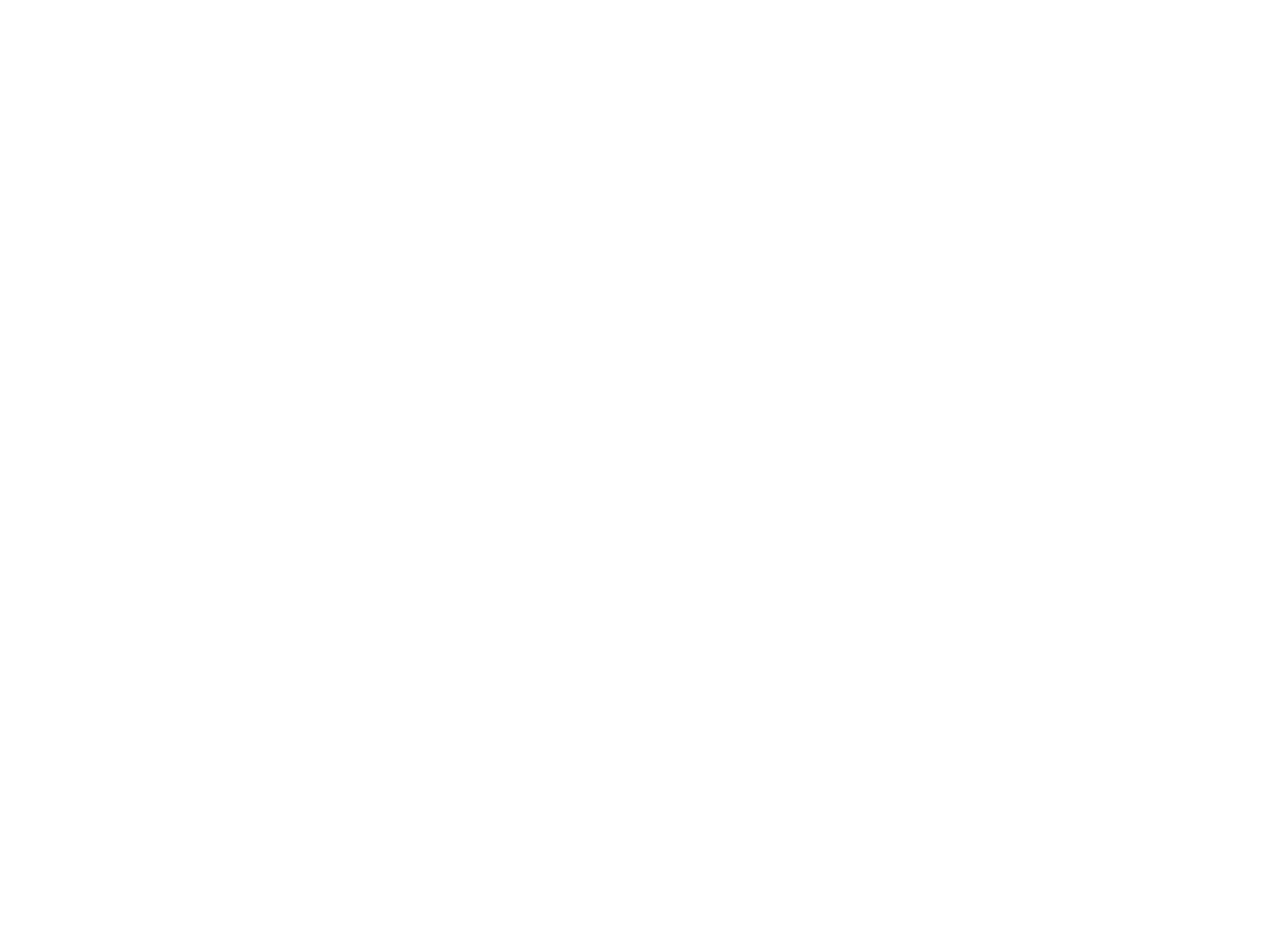
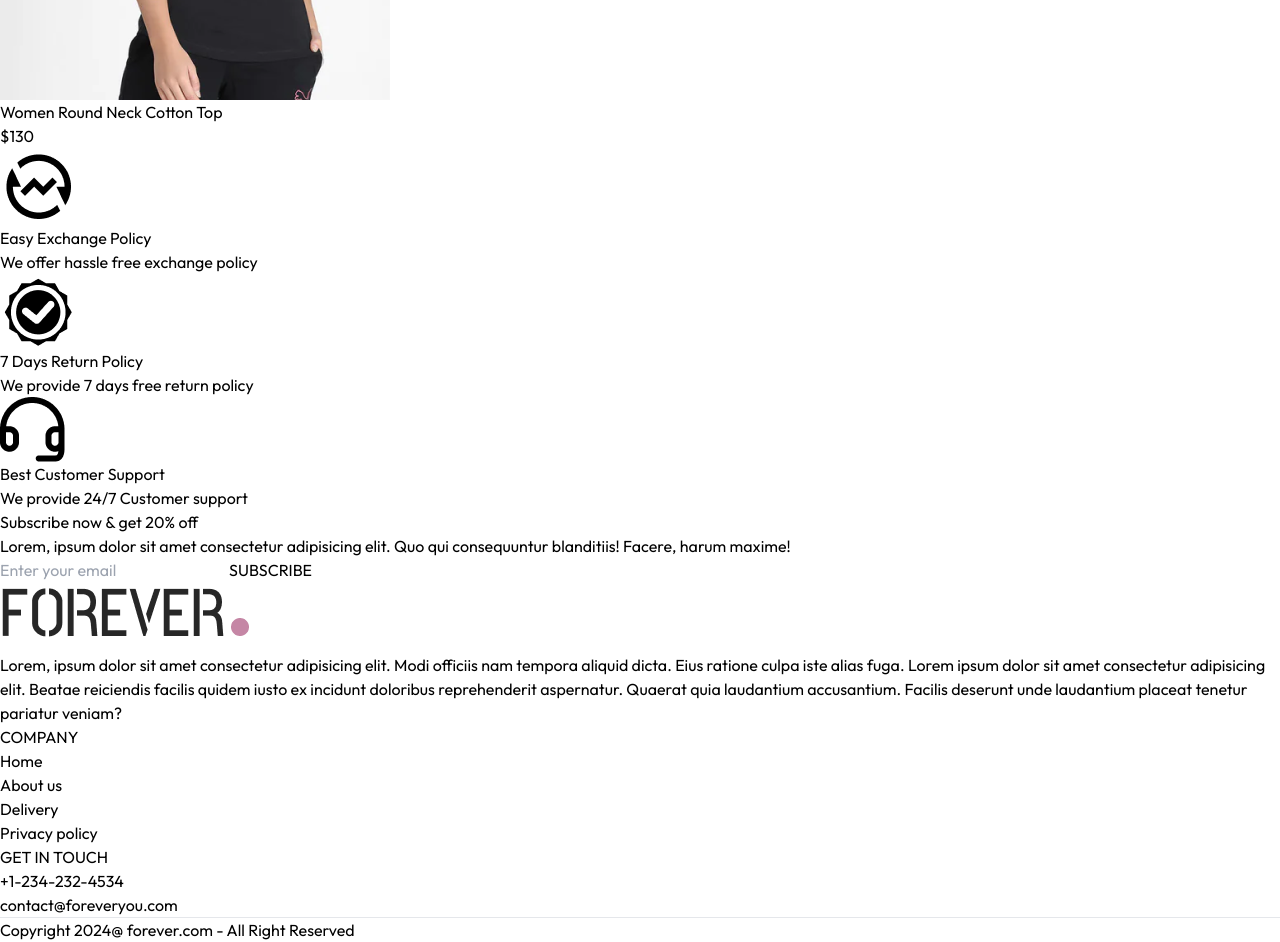
Before and after one commit to pradyumn8/E-commerce, a React (Vite) app in the folder frontend/: page / in a window 1280 px wide. Shown: the part 9020-9962 px from the top of the page. Before the commit the page ends 6630 px from the top, so only its background shows below. Built offline with nearby package versions, Linux system fonts and the light colour scheme.

Commit message:
Basic Interface is complete

```diff
--- a/frontend/src/App.jsx
+++ b/frontend/src/App.jsx
@@ -10,6 +10,7 @@
 import PlaceOrder from './pages/PlaceOrder'
 import Orders from './pages/Orders'
 import Navbar from './components/Navbar'
+import Footer from './components/Footer'
 
 const App = () => {
   return (
@@ -27,6 +28,7 @@
         <Route path='/orders' element={<Orders/>}/>
 
       </Routes>
+      <Footer/>
     </div>
   )
 }
--- /dev/null
+++ b/frontend/src/components/BestSeller.jsx
@@ -0,0 +1,44 @@
+import React, { useContext, useEffect, useState } from 'react';
+import { ShopContext } from '../context/ShopContext';
+import Title from './Title';
+import ProductItem from './ProductItem';
+
+const BestSeller = () => {
+  const { products } = useContext(ShopContext);
+  const [bestSeller, setBestSeller] = useState([]);
+
+  useEffect(() => {
+    console.log('Products:', products); // Check products data
+      const bestProduct = products.filter((item) => item.bestseller);
+      setBestSeller(bestProduct.slice(0, 5));
+      // console.log('Best Sellers:', bestProduct.slice(0, 5)); // Check bestSeller data
+  }, []);
+
+  return (
+    <div className="my-10">
+      <div className="text-center text-3xl py-8">
+        <Title text1={'BEST'} text2={'SELLERS'} />
+        <p className="w-3/4 m-auto text-xs md:text-base text-gray-600">
+          Lorem ipsum dolor sit amet, consectetur adipisicing elit. Voluptas, rem. Ex voluptatem optio magni accusamus esse perspiciatis, quam dolorem laborum.
+        </p>
+      </div>
+      <div className="grid grid-cols-2 sm:grid-cols-3 md:grid-cols-4 lg:grid-cols-4 gap-4 gap-y-6">
+        {bestSeller.length > 0 ? (
+          bestSeller.map((item, index) => (
+            <ProductItem
+              key={index}
+              id={item._id}
+              name={item.name}
+              image={item.image}
+              price={item.price}
+            />
+          ))
+        ) : (
+          <p>No best sellers available.</p> // Display message if empty
+        )}
+      </div>
+    </div>
+  );
+};
+
+export default BestSeller;
--- /dev/null
+++ b/frontend/src/components/Footer.jsx
@@ -0,0 +1,37 @@
+import React from 'react'
+import { assets } from '../assets/assets'
+
+const Footer = () => {
+  return (
+    <div className=''>
+        <div className='flex flex-col sm:grid grid-cols-[3fr_1fr_1fr] gap-14 my-10 mt-40 text-sm'>
+        <div>
+            <img src={assets.logo} className='mb-5 w-32' alt="" />
+            <p className='w-full md:w-2/3 text-gray-600'>Lorem, ipsum dolor sit amet consectetur adipisicing elit. Modi officiis nam tempora aliquid dicta. Eius ratione culpa iste alias fuga. Lorem ipsum dolor sit amet consectetur adipisicing elit. Beatae reiciendis facilis quidem iusto ex incidunt doloribus reprehenderit aspernatur. Quaerat quia laudantium accusantium. Facilis deserunt unde laudantium placeat tenetur pariatur veniam?</p>
+        </div>
+        <div>
+            <p className='text-xl font-medium mb-5'>COMPANY</p>
+            <ul className='flex flex-col gap-1 text-gray-600'>
+                <li>Home</li>
+                <li>About us</li>
+                <li>Delivery</li>
+                <li>Privacy policy</li>
+            </ul>
+        </div>
+        <div>
+            <p className='text-xl font-medium mb-5'>GET IN TOUCH</p>
+            <ul className='flex flex-col gap-1 text-gray-600'>
+                <li>+1-234-232-4534</li>
+                <li>contact@foreveryou.com</li>
+            </ul>
+        </div>
+        </div>
+        <div>
+            <hr />
+            <p className='py-5 text-sm text-center'>Copyright 2024@ forever.com - All Right Reserved</p>
+        </div>
+    </div>
+  )
+}
+
+export default Footer
--- /dev/null
+++ b/frontend/src/components/NewsletterBox.jsx
@@ -0,0 +1,23 @@
+import React from 'react'
+
+const NewsLetterbox = () => {
+
+    const onSubmitHandler = (event) => {
+        event.preventDefault();
+    }
+
+  return (
+    <div className='text-center mt-10'>
+        <p className='text-2xl font-medium text-gray-800'>Subscribe now & get 20% off</p>
+        <p className="text-gray-400 mt-3">
+            Lorem, ipsum dolor sit amet consectetur adipisicing elit. Quo qui consequuntur blanditiis! Facere, harum maxime!
+        </p>
+        <form onSubmit={onSubmitHandler} className='w-full sm:w-1/2 flex items-center gap-3 mx-auto my-6 border pl-3'>
+            <input className='w-full sm:flex-1 outline-none' type="email" placeholder='Enter your email'/>
+            <button className='bg-black text-white text-x5 px-10 py-4' type='submit'>SUBSCRIBE</button>
+        </form>
+    </div>
+  )
+}
+
+export default NewsLetterbox
--- /dev/null
+++ b/frontend/src/components/OurPolicy.jsx
@@ -0,0 +1,27 @@
+import React from 'react'
+import { assets } from '../assets/assets'
+
+const OurPolicy = () => {
+  return (
+    <div className='flex flex-col sm:flex-row justify-around gap-12 sm:gap-2 text-center py-2'>
+        <div>
+            <img src={assets.exchange_icon} className='w-12 m-auto mb-5' alt="" />
+            <p className="font-semibold">Easy Exchange Policy</p>
+            <p className="text-gray-400">We offer hassle free exchange policy</p>
+        </div>
+        <div>
+            <img src={assets.quality_icon} className='w-12 m-auto mb-5' alt="" />
+            <p className="font-semibold">7 Days Return Policy</p>
+            <p className="text-gray-400">We provide 7 days free return policy</p>
+        </div>
+        <div>
+            <img src={assets.support_img} className='w-12 m-auto mb-5' alt="" />
+            <p className="font-semibold">Best Customer Support</p>
+            <p className="text-gray-400">We provide 24/7 Customer support</p>
+        </div>
+    </div>
+
+  )
+}
+
+export default OurPolicy
--- a/frontend/src/index.css
+++ b/frontend/src/index.css
@@ -15,3 +15,10 @@
   font-weight: 400;
   font-style: normal;
 }
+
+@media (max-width:640px){
+  a.active{
+    background-color: black;
+    color: white;
+  }
+}
--- a/frontend/src/pages/Home.jsx
+++ b/frontend/src/pages/Home.jsx
@@ -1,12 +1,18 @@
 import React from 'react'
 import Hero from '../components/Hero'
 import LatestCollection from '../components/LatestCollection'
+import BestSeller from '../components/BestSeller'
+import OurPolicy from '../components/OurPolicy'
+import NewsLetterbox from '../components/NewsLetterbox'
 
 const Home = () => {
   return (
     <div>
       <Hero/>
       <LatestCollection/>
+      <BestSeller/>
+      <OurPolicy/>
+      <NewsLetterbox/>
     </div>
   )
 }
```
